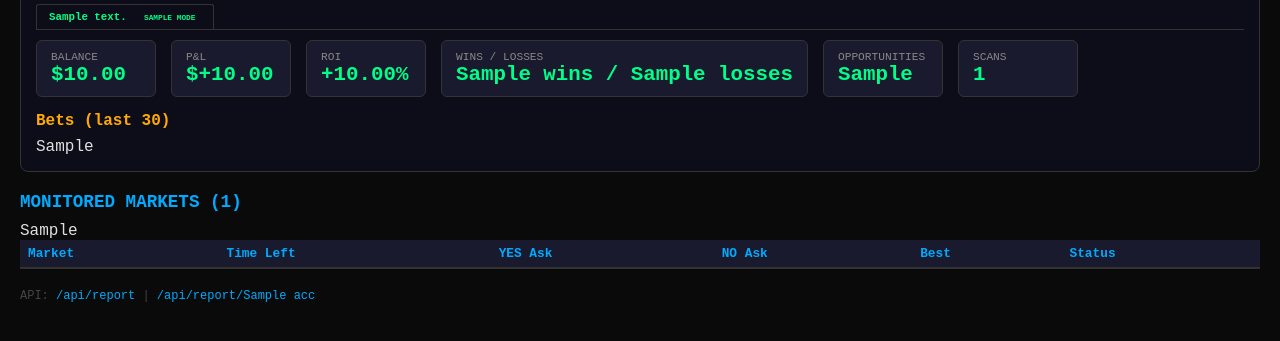
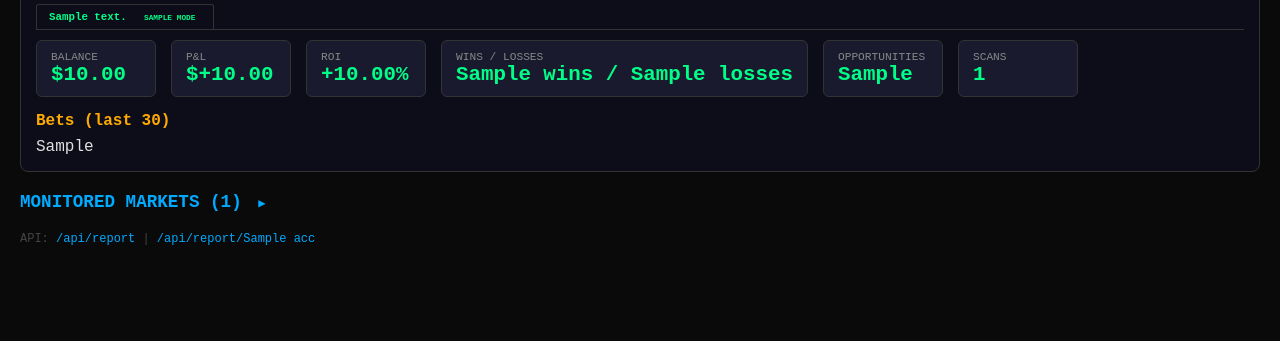
Before and after one commit to dignitasjota/polybot, a Python web app: template src/templates/dashboard.html in a window 1280 px wide. Shown: the part 187-528 px from the top of the page. Run offline with Jinja, Linux system fonts and the light colour scheme; the template is opened without the code that fills it: most values are stand-ins (such as "Sample title", 1, 10 or a date in 2020); lists and menus that the app fills with data are empty.

Commit message:
Dashboard: mercados monitoreados colapsables por defecto
Sección MONITORED MARKETS oculta por defecto con toggle click
para no ocupar espacio en pantalla.

Co-Authored-By: Claude Opus 4.6 <noreply@anthropic.com>

```diff
--- a/src/templates/dashboard.html
+++ b/src/templates/dashboard.html
@@ -18,6 +18,9 @@
     .mode-live { background: #ff4444; color: #fff; }
     .mode-paper { background: #00ff88; color: #000; }
     .mode-disabled { background: #333; color: #888; }
+    .collapsible-toggle { cursor: pointer; user-select: none; }
+    .collapsible-toggle:hover { color: #00ff88; }
+    .toggle-icon { font-size: 0.7em; margin-left: 6px; }
 </style>
 {% endblock %}
 
@@ -159,7 +162,11 @@
 </div>
 {% endfor %}
 
-<h2>MONITORED MARKETS ({{ markets_count }})</h2>
+<div class="collapsible-section">
+    <h2 class="collapsible-toggle" onclick="toggleSection('markets-section')">
+        MONITORED MARKETS ({{ markets_count }}) <span id="markets-section-icon" class="toggle-icon">&#9654;</span>
+    </h2>
+    <div id="markets-section" class="collapsible-content" style="display:none;">
         <table>
             <thead>
                 <tr>
@@ -175,6 +182,8 @@
                 {{ markets_html|safe }}
             </tbody>
         </table>
+    </div>
+</div>
 
 <script>
 function toggleUpdates(groupIdx) {
@@ -186,5 +195,16 @@ function toggleUpdates(groupIdx) {
         ? '+ ' + rows.length
         : '− ' + rows.length;
 }
+function toggleSection(id) {
+    const el = document.getElementById(id);
+    const icon = document.getElementById(id + '-icon');
+    if (el.style.display === 'none') {
+        el.style.display = 'block';
+        icon.innerHTML = '&#9660;';
+    } else {
+        el.style.display = 'none';
+        icon.innerHTML = '&#9654;';
+    }
+}
 </script>
 {% endblock %}
```
Lines whose indentation alone changed are shown as unchanged.
